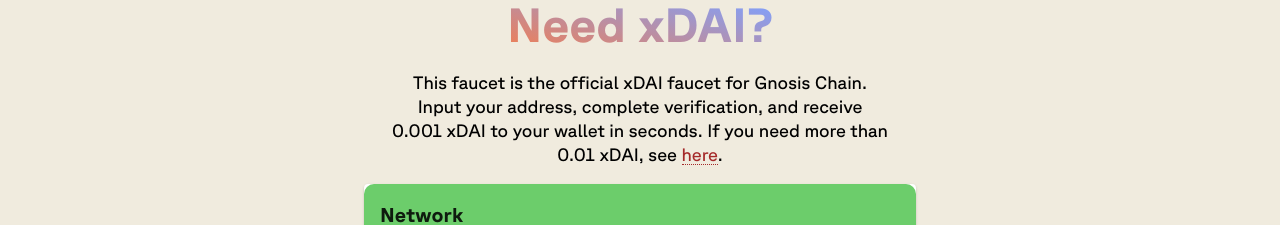
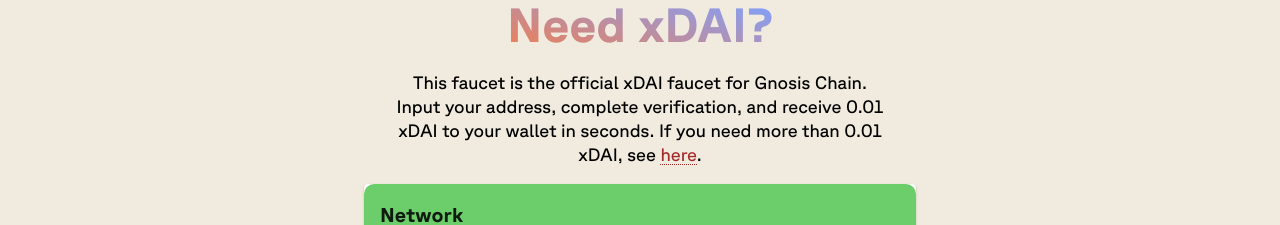
Before and after one commit to Gnosis-Builders/faucet-ui, a React (Create React App) app: page / in a window 1280 px wide. Shown: the part 126-351 px from the top of the page. Built offline with nearby package versions, Linux system fonts and the light colour scheme; no server answers.

Commit message:
0.01
Signed-off-by: Akintayo A. Olusegun <akintayo.segun@gmail.com>

```diff
--- a/src/components/faq/faq.tsx
+++ b/src/components/faq/faq.tsx
@@ -133,7 +133,7 @@
                         Users who wish to obtain xDAI from the Gnosis Chain
                         faucet must{" "}
                         <ol>
-                            <li>have an xDAI balance below 0.001 and</li>
+                            <li>have an xDAI balance below 0.01 and</li>
                             <li>have solved the captcha verification.</li>
                         </ol>
                     </Typography>
@@ -164,7 +164,7 @@
                         fontSize="16px"
                         align="justify"
                     >
-                        Users who wish to obtain more than 0.001 xDAI have the
+                        Users who wish to obtain more than 0.01 xDAI have the
                         option to{" "}
                         <a
                             target="_blank"
--- a/src/components/need-xdai/need-xdai.tsx
+++ b/src/components/need-xdai/need-xdai.tsx
@@ -18,7 +18,7 @@
             </Typography>
             <p className="nx__paragraph nx__paragraph__center">
                 This faucet is the official xDAI faucet for Gnosis Chain. Input
-                your address, complete verification, and receive 0.001 xDAI to
+                your address, complete verification, and receive 0.01 xDAI to
                 your wallet in seconds. If you need more than 0.01 xDAI, see&nbsp;
                 <a href="#need-more">here</a>.
             </p>
```
